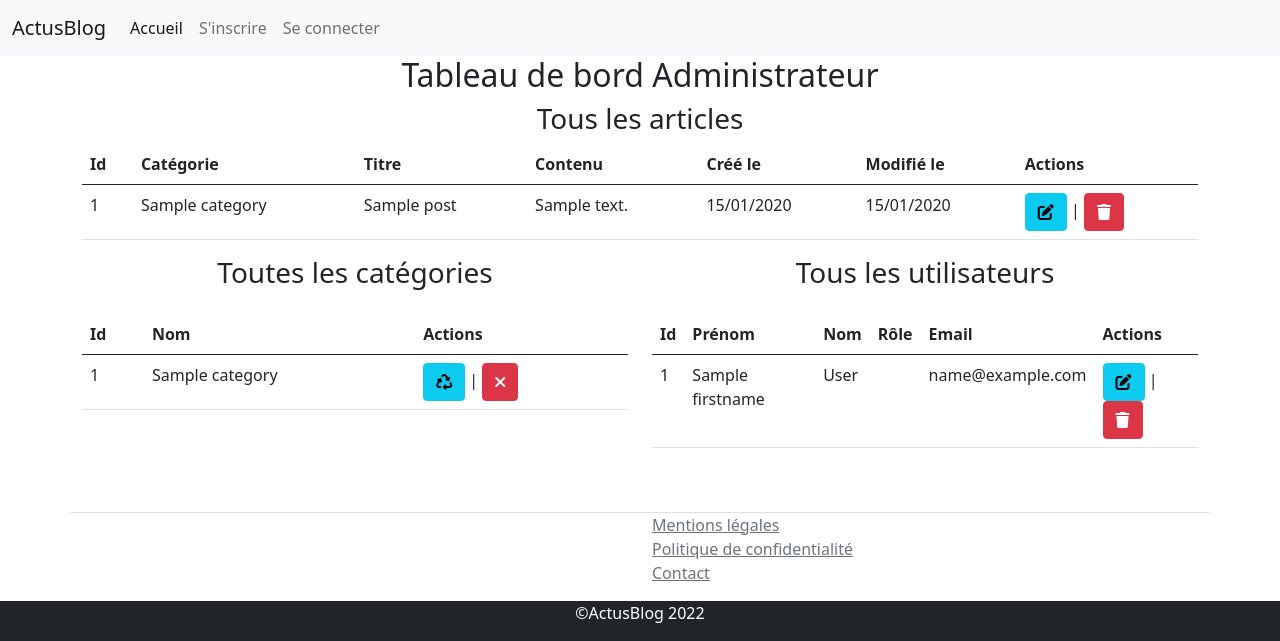
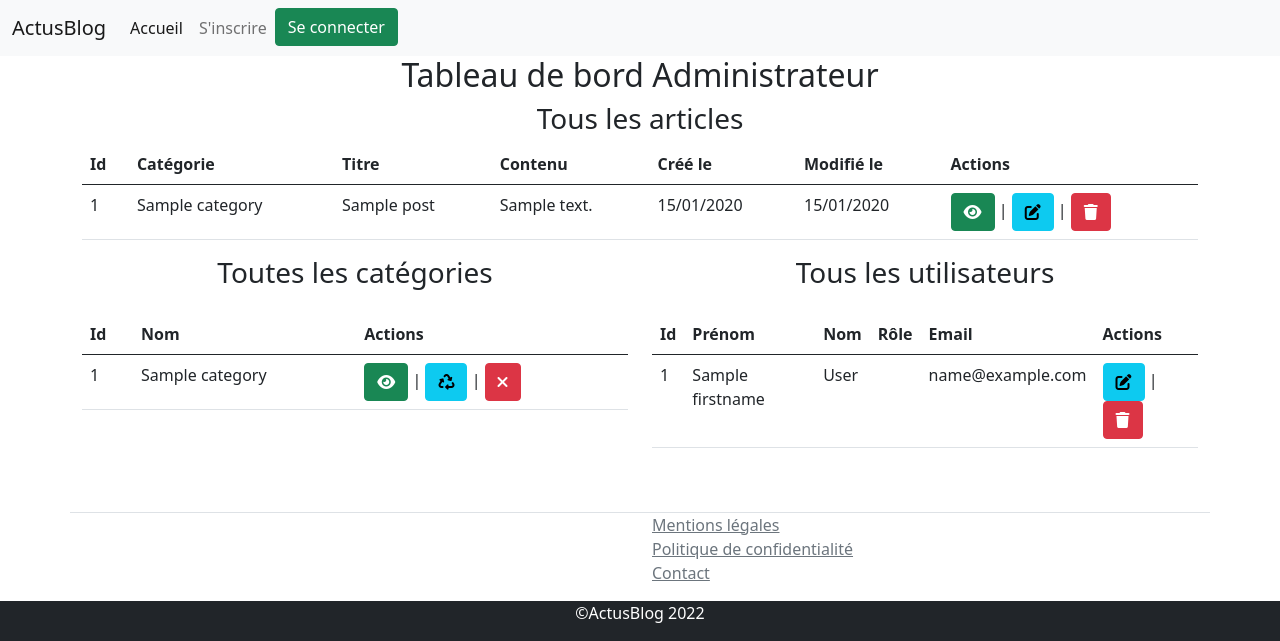
Before and after one commit to KevinL45/newsactu, a Symfony app: template templates/dashboard/show_dashboard.html.twig in a window 1280 px wide. Shown: the top 641 px of the page. Run offline with Twig, Linux system fonts and the light colour scheme; the template is opened without the code that fills it: most values are stand-ins (such as "Sample title", 1, 10 or a date in 2020); some libraries are stand-ins or nearby versions.

Commit message:
ajout des icon dans le dashboard

```diff
--- a/composer.json
+++ b/composer.json
@@ -98,8 +98,12 @@
     },
     "require-dev": {
         "doctrine/doctrine-fixtures-bundle": "^3.4",
+        "phpunit/phpunit": "^9.5",
+        "symfony/browser-kit": "5.4.*",
+        "symfony/css-selector": "5.4.*",
         "symfony/debug-bundle": "5.4.*",
         "symfony/maker-bundle": "^1.0",
+        "symfony/phpunit-bridge": "^6.1",
         "symfony/stopwatch": "5.4.*",
         "symfony/web-profiler-bundle": "5.4.*"
     }
--- a/templates/components/_nav.html.twig
+++ b/templates/components/_nav.html.twig
@@ -7,24 +7,12 @@
     </button>
     <div class="collapse navbar-collapse" id="navbarSupportedContent">
       <ul class="navbar-nav me-auto mb-2 mb-lg-0">
-        <li class="nav-item">
+         <li class="nav-item">
           <a class="nav-link active" aria-current="page" href="{{path('default_home')}}">Accueil</a>
         </li>
-        {% if not app.user %}
-
+        {% if app.user %}
         <li class="nav-item">
-          <a class="nav-link" href="{{path('user_register')}}">S'inscrire</a>
-        </li>
-        <li class="nav-item">
-          <a class="nav-link" href="{{path('app_login')}}">Se connecter</a>
-        </li>
-        {% else %}
-
-        <li class="nav-item">
-          <a class="nav-link" href="{{path('app_logout')}}">Déconnexion</a>
-        </li>
-        <li class="nav-item">
-          <a class="nav-link" href="{{path('show_profile')}}">Espace Perso</a>
+          <a class="nav-link" href="{{path('show_profile')}}">Espace Personel</a>
         </li>
         {% endif %}
         {# Pour verifier le rôle d'un user en Twig, #}
@@ -42,12 +30,20 @@
           </ul>
         </li>
         {% endif %}
+
+     {% if not app.user %}
+        <li class="nav-item">
+          <a class="nav-link" href="{{path('user_register')}}">S'inscrire</a>
+        </li>
+        <li class="nav-item">
+          <a class="btn btn-success" class="nav-link" href="{{path('app_login')}}">Se connecter</a>
+        </li>
+        {% else %}
+        <li class="nav-item">
+          <a class="btn btn-danger" href="{{path('app_logout')}}">Déconnexion</a>
+        </li>
+        {% endif %}
       </ul>
     </div>
   </div>
-  {% if app.user %}
-        <div class="mb-3">
-            Vous êtes connecter {{ app.user.firstname }}
-        </div>
-    {% endif %}
 </nav>
--- a/templates/dashboard/show_dashboard.html.twig
+++ b/templates/dashboard/show_dashboard.html.twig
@@ -34,6 +34,7 @@
                     <td>{{ post.createdAt | date('d/m/Y') }}</td>
                     <td>{{ post.updatedAt | date('d/m/Y') }}</td>
                     <td>
+                        <a href="{{path('show_post', {'cat_alias':post.category.alias, 'post':post.alias, 'id':post.id})}}" class="btn btn-success"><i class="fas fa-eye"></i></a> |
                         <a href="{{ path('update_post', {'id': post.id}) }}" class="btn btn-info"><i class="fa fa-edit"></i></a> |
                         <a href="{{ path('delete_post', {'id': post.id}) }}" class="btn btn-danger" onclick="return confirm('ATTENTION : Voulez-vous vraiment supprimer cet article ?')"><i class="fa fa-trash"></i></a>
                     </td>
@@ -61,6 +62,7 @@
                             <td>{{ category.id }}</td>
                             <td>{{ category.name }}</td>
                             <td>
+                                <a href="{{ path('show_posts_from_category', {'alias': category.alias}) }}"class="btn btn-success"><i class="fas fa-eye"></i></a> |
                                 {% if category.deletedAt is null %}
                                 <a href="{{ path('update_category', {'id': category.id}) }}" class="btn btn-info"><i class="fa fa-edit"></i></a> |
                                 {% else %}
--- a/templates/default/home.html.twig
+++ b/templates/default/home.html.twig
@@ -21,7 +21,7 @@
                         <h5 class="card-title">{{ post.title | length > 20 ? post.title | slice(0,20) ~ '...'}}</h5>
                         <p class="card-subtitle mb-2 text-muted">{{ post.subtitle | length > 30 ? post.subtitle | slice(0,30) ~ '...' : post.subtitle}}</p>
                         <p class="card-text">{{ post.content | length > 50 ? post.content | slice(0,50) ~ '...' : post.content | raw}}</p>
-                        <a href="{{path('show_post', {'cat_alias':post.category.alias, 'post':post.alias, 'id':post.id})}}" class="btn btn-primary">Voir l'article</a>
+                        <a href="{{path('show_post', {'cat_alias':post.category.alias, 'post':post.alias, 'id':post.id})}}" class="btn btn-primary"><i class="fas fa-eye"></i> Voir</a>
                 </div>
                 </div>
         </div>
```
Also changed, not shown: templates/security/login.html.twig (+8 -0 lines), tests/UserTest.php (added, +55 -0 lines), tests/bootstrap.php (added, +11 -0 lines), public/uploads/10-109116-cw-arrowverse_62c3e81ef0adf.jpg (added), public/uploads/the-last-of-us-part-3-neil-druckmann-a-ecrit-les-bases-d-un-scenario-mais-ne-confirme-rien-f2257eae-1920-1080-0-0-1920-622_62c3e71d99b08.jpg (added), 6 other files.
